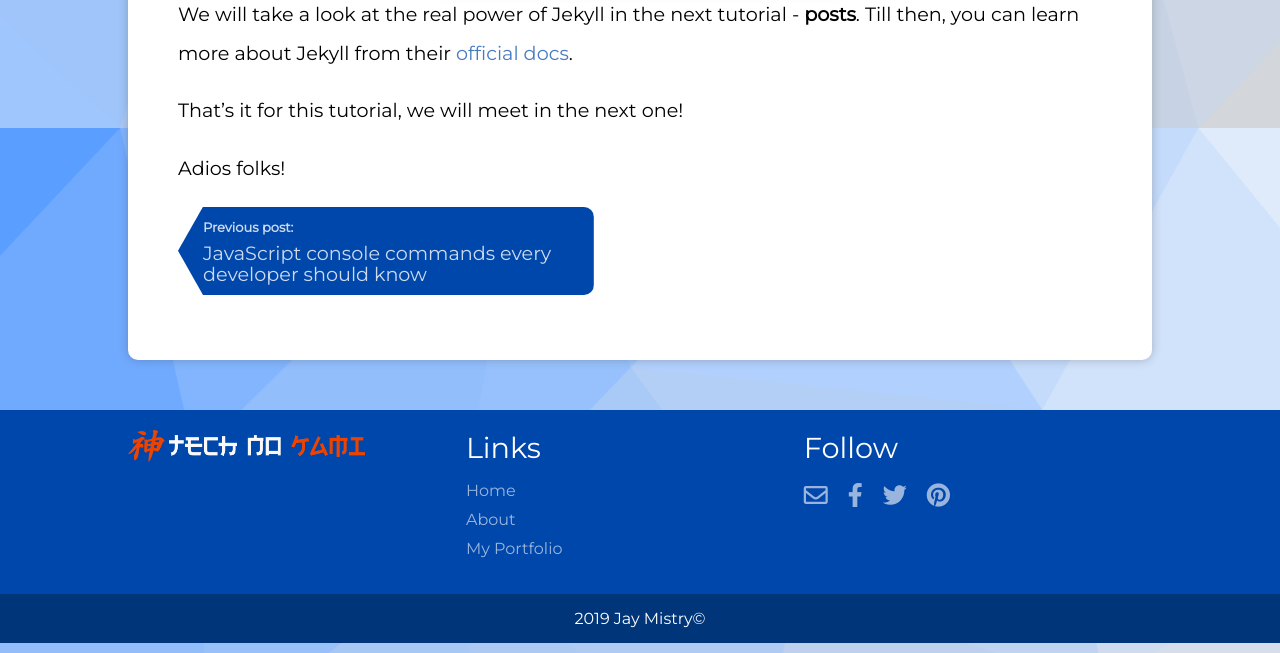
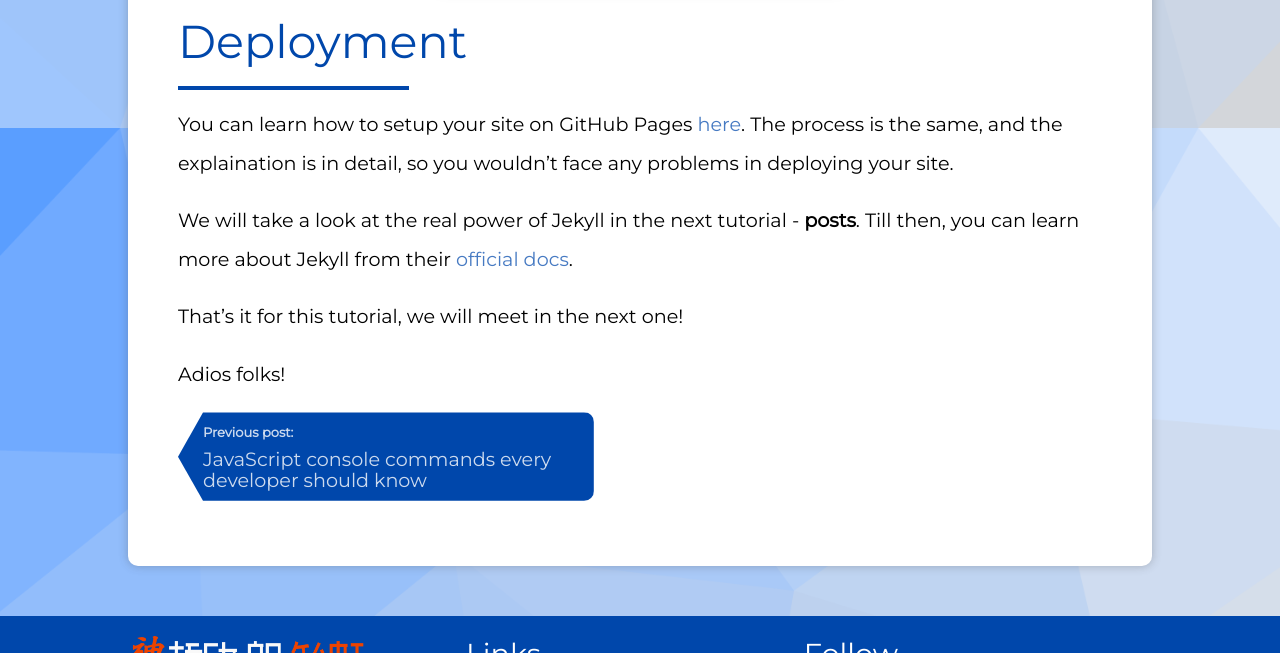
Before and after one commit to ShivanshKumar/technokami, a Jekyll site: the page built from _posts/2019-06-24-getting-started-with-jekyll.md, in a window 1280 px wide and 900 px high, scrolled down 5925 px, cut to the strip 247-900 px from the top of the window. Built offline with Jekyll 4.4.1, drawn with Linux system fonts in a browser that asks for light colours; nearby versions of some CDN libraries; some web fonts are replaced; comment, search, counter and statistics services are not loaded.

Commit message:
Add deployment

```diff
--- a/_posts/2019-06-24-getting-started-with-jekyll.md
+++ b/_posts/2019-06-24-getting-started-with-jekyll.md
@@ -145,6 +145,9 @@ The site will be hosted on `http://localhost:4000` on your system. Let's take a
 
 <img class='post-image' src="/assets/images/jekyll/1/site-demo.gif" alt="How to create a Jekyll blog demo" />
 
+# Deployment
+You can learn how to setup your site on GitHub Pages [here](/setup-github-pages-site-with-free-domain){:target="_blank"}. The process is the same, and the explaination is in detail, so you wouldn't face any problems in deploying your site.
+
 We will take a look at the real power of Jekyll in the next tutorial - **posts**. Till then, you can learn more about Jekyll from their [official docs](https://jekyllrb.com/){:target="_blank"}.
 
 That's it for this tutorial, we will meet in the next one!
```
